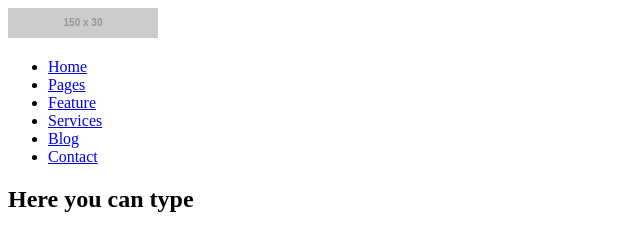
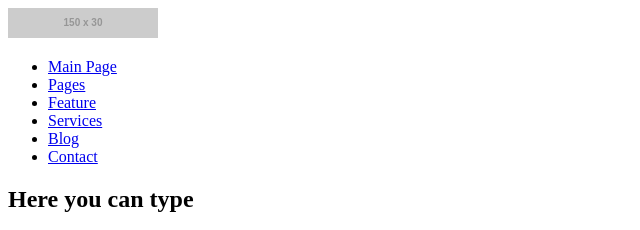
Before and after one commit to mskwarczek/nauka-gita, a plain HTML site: page index.html in a window 1280 px wide. Shown: the top 230 px of the page, 0-640 px from the left. Drawn offline with nearby package versions, Linux system fonts and the light colour scheme; files that its build step writes are made by us from their sources; placeholder pictures from the web are drawn by us.

Commit message:
Change nav content

```diff
--- a/index.html
+++ b/index.html
@@ -14,7 +14,7 @@
 			<nav class="container row">
 				<img src="//placehold.it/150x30">
 				<ul>
-					<li><a href="#">Home</a></li>
+					<li><a href="#">Main Page</a></li>
 					<li><a href="#">Pages</a></li>
 					<li><a href="#">Feature</a></li>
 					<li><a href="#">Services</a></li>
```
